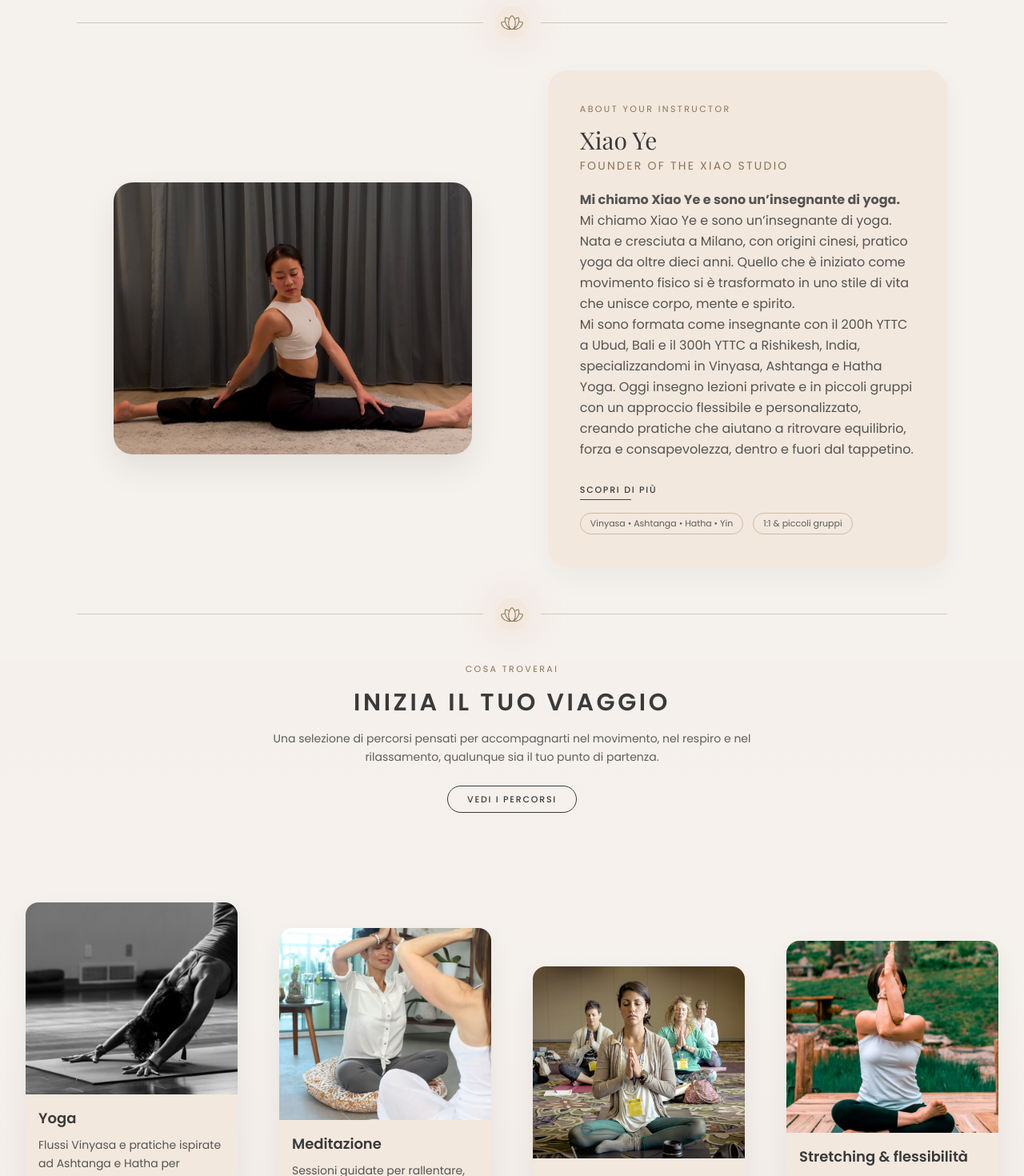
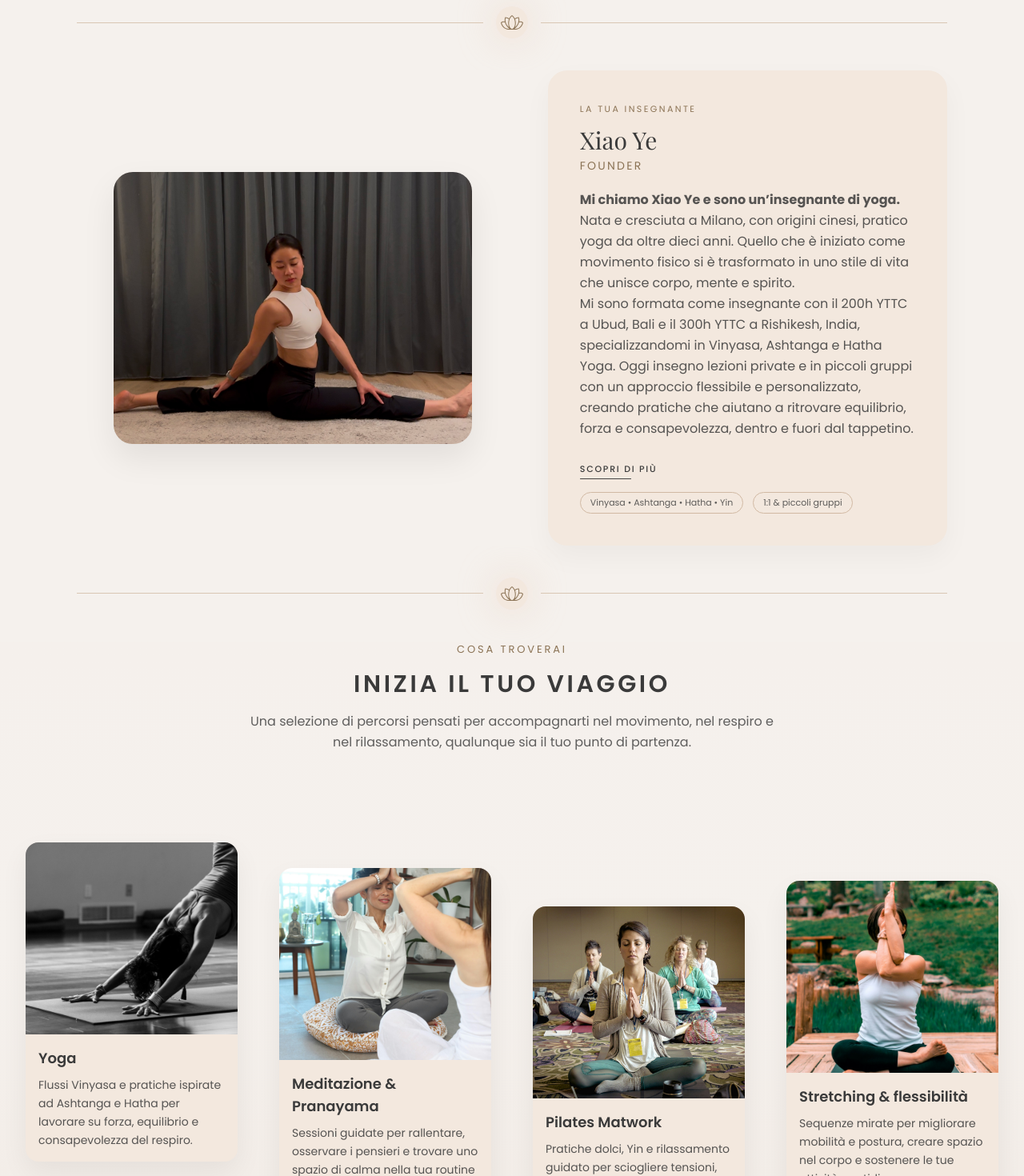
Before and after one commit to yushueng/the-xiao-studio, a Next.js app: page / in a window 1280 px wide. Shown: the part 700-2170 px from the top of the page at 80% size. Built offline with nearby package versions, Linux system fonts and the light colour scheme.

Commit message:
NOTE: modifica testi di alcune sezioni

```diff
--- a/app/components/AboutMe.jsx
+++ b/app/components/AboutMe.jsx
@@ -37,7 +37,7 @@ export default function AboutMe() {
         <div className="flex w-full items-center order-1 lg:order-2 lg:w-[48%]">
           <div className="w-full rounded-3xl bg-[#F3E8DE] px-6 py-8 shadow-[0_14px_35px_rgba(0,0,0,0.04)] sm:px-8 sm:py-10 lg:px-10">
             <p className="text-[11px] tracking-[0.22em] text-[#8B7355] uppercase">
-              ABOUT YOUR INSTRUCTOR
+              LA TUA INSEGNANTE
             </p>
 
             <h2
@@ -46,23 +46,23 @@ export default function AboutMe() {
             </h2>
 
             <p className="mt-1 text-sm tracking-[0.16em] text-[#8B7355] uppercase">
-              Founder of The Xiao Studio
+              FOUNDER
             </p>
 
             <div className="mt-5 space-y-3 text-md leading-relaxed text-[#3A3A3A]/85">
               <p>
                 <strong>Mi chiamo Xiao Ye e sono un’insegnante di yoga.</strong>
                 <br />
-                Mi chiamo Xiao Ye e sono un’insegnante di yoga. Nata e cresciuta
-                a Milano, con origini cinesi, pratico yoga da oltre dieci anni.
-                Quello che è iniziato come movimento fisico si è trasformato in
-                uno stile di vita che unisce corpo, mente e spirito. <br /> Mi
-                sono formata come insegnante con il 200h YTTC a Ubud, Bali e il
-                300h YTTC a Rishikesh, India, specializzandomi in Vinyasa,
-                Ashtanga e Hatha Yoga. Oggi insegno lezioni private e in piccoli
-                gruppi con un approccio flessibile e personalizzato, creando
-                pratiche che aiutano a ritrovare equilibrio, forza e
-                consapevolezza, dentro e fuori dal tappetino.
+                Nata e cresciuta a Milano, con origini cinesi, pratico yoga da
+                oltre dieci anni. Quello che è iniziato come movimento fisico si
+                è trasformato in uno stile di vita che unisce corpo, mente e
+                spirito. <br /> Mi sono formata come insegnante con il 200h YTTC
+                a Ubud, Bali e il 300h YTTC a Rishikesh, India, specializzandomi
+                in Vinyasa, Ashtanga e Hatha Yoga. Oggi insegno lezioni private
+                e in piccoli gruppi con un approccio flessibile e
+                personalizzato, creando pratiche che aiutano a ritrovare
+                equilibrio, forza e consapevolezza, dentro e fuori dal
+                tappetino.
               </p>
             </div>
 
--- a/app/components/CardSection.jsx
+++ b/app/components/CardSection.jsx
@@ -10,22 +10,17 @@ export default function CardSection() {
       <div className="relative mx-auto flex max-w-7xl flex-col items-center gap-8 px-4 sm:px-6 lg:px-8">
         {/* HEADER */}
         <div className="flex flex-col items-center gap-4 text-center">
-          <p className="text-[11px] tracking-[0.22em] text-[#8B7355] uppercase">
+          <p className="text-[13px] tracking-[0.22em] text-[#8B7355] uppercase">
             Cosa troverai
           </p>
           <h2 className="text-2xl font-semibold tracking-[0.12em] text-[#3A3A3A] sm:text-3xl uppercase">
             Inizia il tuo viaggio
           </h2>
-          <p className="max-w-2xl text-sm leading-relaxed text-[#3A3A3A]/80">
+          <p className="max-w-2xl text-md leading-relaxed text-[#3A3A3A]/80">
             Una selezione di percorsi pensati per accompagnarti nel movimento,
             nel respiro e nel rilassamento, qualunque sia il tuo punto di
             partenza.
           </p>
-          <button
-            type="button"
-            className="mt-2 rounded-full border border-[#3A3A3A] px-6 py-2 text-[11px] font-medium uppercase tracking-[0.16em] text-[#3A3A3A] transition-all hover:-translate-y-0.5 hover:bg-[#3A3A3A] hover:text-white">
-            Vedi i percorsi
-          </button>
         </div>
 
         {/* CONTENITORE CARD */}
@@ -59,7 +54,7 @@ export default function CardSection() {
             </div>
             <div className="space-y-2 p-4">
               <h3 className="text-lg font-semibold text-[#3A3A3A]">
-                Meditazione
+                Meditazione &amp; Pranayama
               </h3>
               <p className="text-sm leading-relaxed text-[#3A3A3A]/85">
                 Sessioni guidate per rallentare, osservare i pensieri e trovare
@@ -78,7 +73,9 @@ export default function CardSection() {
               />
             </div>
             <div className="space-y-2 p-4">
-              <h3 className="text-lg font-semibold text-[#3A3A3A]">Relax</h3>
+              <h3 className="text-lg font-semibold text-[#3A3A3A]">
+                Pilates Matwork
+              </h3>
               <p className="text-sm leading-relaxed text-[#3A3A3A]/85">
                 Pratiche dolci, Yin e rilassamento guidato per sciogliere
                 tensioni, ritrovare leggerezza e riposare davvero.
--- a/app/components/Navbar.jsx
+++ b/app/components/Navbar.jsx
@@ -101,7 +101,7 @@ export default function Navbar() {
               target="_blank"
               rel="noreferrer"
               className="border border-[#3A3A3A] px-4 py-2 text-[11px] font-medium uppercase tracking-[0.16em] text-[#3A3A3A] transition-all hover:bg-[#3A3A3A] hover:text-white">
-              Join me on the mat
+              PARTI DA QUI
             </a>
           </div>
 
@@ -165,7 +165,7 @@ export default function Navbar() {
                   rel="noreferrer"
                   onClick={() => setMenuOpen(false)}
                   className="w-full max-w-[200px] rounded-lg bg-[#3A3A3A] px-6 py-3 text-center text-xs font-medium uppercase tracking-[0.16em] text-white transition-colors hover:bg-[#8B7355]">
-                  Join me on the mat
+                  PARTI DA QUI
                 </a>
               </div>
 
--- a/app/components/NavbarHero.jsx
+++ b/app/components/NavbarHero.jsx
@@ -22,7 +22,7 @@ export default function Hero() {
           className="scroll-mt-44 grid gap-10 lg:grid-cols-[minmax(0,1.1fr)_minmax(0,0.9fr)] lg:items-center">
           <div className="space-y-6">
             <p className="text-xs tracking-[0.22em] text-[#8B7355] uppercase">
-              ONLINE &amp; IN-PERSON YOGA STUDIO
+              ONLINE &amp; IN PRESENZA
             </p>
             <h1
               className={`${playfair.className} text-4xl leading-[1.02] text-[#3A3A3A] sm:text-5xl md:text-6xl`}>
--- a/app/components/WhatsappInviteSection.jsx
+++ b/app/components/WhatsappInviteSection.jsx
@@ -21,12 +21,13 @@ export default function WhatsappInviteSection() {
         {/* TESTO + BOTTONE WHATSAPP */}
         <div className="flex flex-1 flex-col items-start gap-5 lg:pl-8">
           <p className="text-[11px] tracking-[0.22em] text-[#8B7355] uppercase">
-            Ready to reconnect
+            Rimaniamo in contatto
           </p>
 
           <h2 className="text-2xl font-semibold tracking-[0.12em] text-[#3A3A3A] sm:text-3xl md:text-4xl uppercase">
-            Pronta a ritrovarti
-            <br className="hidden sm:block" /> sul tappetino?
+            Il tuo spazio
+            <br className="hidden sm:block" /> per ritrovare equilibrio e
+            presenza
           </h2>
 
           <p className="max-w-xl text-sm leading-relaxed text-[#3A3A3A]/85">
@@ -47,6 +48,14 @@ export default function WhatsappInviteSection() {
             Scrivimi su WhatsApp
             <span className="text-sm">↗</span>
           </a>
+          <a
+            href="mailto:info@thexiaostudio.com"
+            target="_blank"
+            rel="noreferrer"
+            className="mt-2 inline-flex items-center gap-2 rounded-full bg-[#3A3A3A] px-7 py-3 text-xs font-medium uppercase tracking-[0.18em] text-white transition-all hover:bg-[#8B7355]">
+            Scrivimi un’email
+            <span className="text-sm">↗</span>
+          </a>
         </div>
       </div>
     </section>
```
Also changed, not shown: public/thexiaostudio.png.
